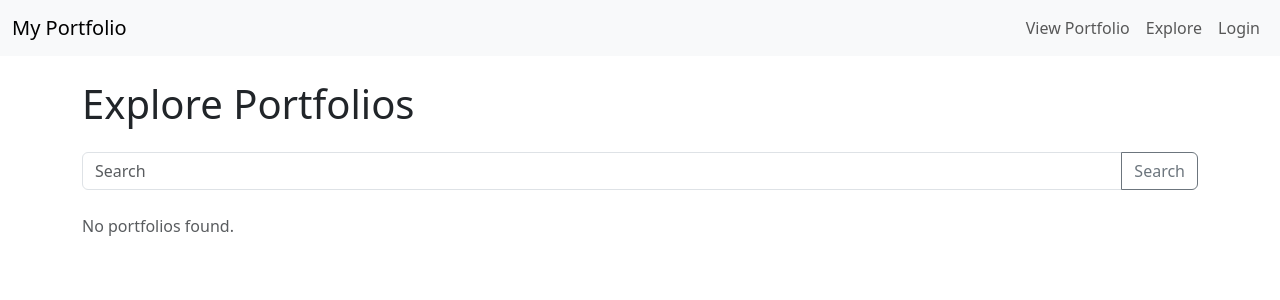
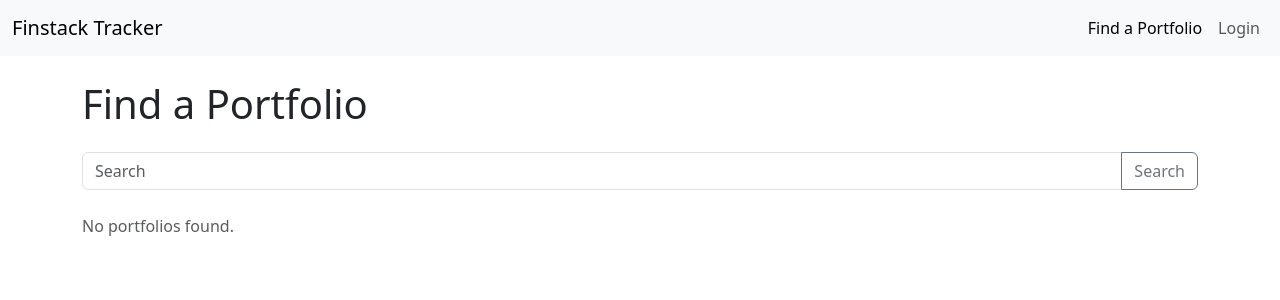
Before and after one commit to mattnewell-cam/PortfolioTracker, a Django app: page /portfolios/explore/ in a window 1280 px wide. Shown: the top 300 px of the page. Run offline with Django 5.2, Linux system fonts and the light colour scheme; data that the repository does not hold is empty.

Commit message:
Revamp navbar and remove portfolio lookup

```diff
--- a/portfolios/urls.py
+++ b/portfolios/urls.py
@@ -5,7 +5,6 @@ app_name = "portfolios"
 
 urlpatterns = [
     path("", views.PortfolioDetailView.as_view(), name="portfolio-detail"),
-    path("lookup/", views.PortfolioLookupView.as_view(), name="portfolio-lookup"),
     path("explore/", views.PortfolioExploreView.as_view(), name="portfolio-explore"),
     path("public/<int:pk>/", views.PublicPortfolioDetailView.as_view(), name="portfolio-public-detail"),
     path("create/", views.PortfolioCreateView.as_view(), name="portfolio-create"),
--- a/portfolios/views.py
+++ b/portfolios/views.py
@@ -5,7 +5,7 @@ from django.urls import reverse_lazy
 from django.contrib.auth.mixins import LoginRequiredMixin
 from django.contrib.auth.decorators import login_required
 from django.views.decorators.http import require_POST
-from django.views.generic import DetailView, CreateView, FormView, ListView
+from django.views.generic import DetailView, CreateView, ListView
 from django.db.models import Q
 from django.core.serializers.json import DjangoJSONEncoder
 from bisect import bisect_right
@@ -15,7 +15,7 @@ from decimal import Decimal
 from core.yfinance_client import get_quote
 from .models import Portfolio, Order, PortfolioSnapshot
 from .constants import BENCHMARK_CHOICES
-from .forms import PortfolioForm, OrderForm, PortfolioLookupForm
+from .forms import PortfolioForm, OrderForm
 import yfinance as yf
 import json
 
@@ -224,19 +224,6 @@ def toggle_privacy(request):
     return redirect("portfolios:portfolio-detail")
 
 
-class PortfolioLookupView(FormView):
-    form_class = PortfolioLookupForm
-    template_name = "portfolios/portfolio_lookup.html"
-
-    def form_valid(self, form):
-        url = form.cleaned_data["substack_url"]
-        portfolio = Portfolio.objects.filter(substack_url=url).first()
-        if not portfolio:
-            form.add_error("substack_url", "No portfolio found for that Substack URL.")
-            return self.form_invalid(form)
-        return redirect("portfolios:portfolio-public-detail", pk=portfolio.pk)
-
-
 class PortfolioExploreView(ListView):
     model = Portfolio
     template_name = "portfolios/portfolio_explore.html"
--- a/templates/portfolios/base.html
+++ b/templates/portfolios/base.html
@@ -20,11 +20,7 @@
   <!-- Bootstrap Navbar -->
   <nav class="navbar navbar-expand-lg navbar-light bg-light">
     <div class="container-fluid">
-      {% if user.is_authenticated %}
-        <a class="navbar-brand" href="{% url 'portfolios:portfolio-detail' %}">{{ user.portfolio.name }}</a>
-      {% else %}
-        <a class="navbar-brand" href="{% url 'portfolios:portfolio-detail' %}">My Portfolio</a>
-      {% endif %}
+      <a class="navbar-brand" href="{% url 'portfolios:portfolio-explore' %}">Finstack Tracker</a>
       <button
         class="navbar-toggler"
         type="button"
@@ -39,26 +35,24 @@
 
       <div class="collapse navbar-collapse" id="navbarSupportedContent">
         <ul class="navbar-nav ms-auto mb-2 mb-lg-0">
+          {% if user.is_authenticated %}
+            <li class="nav-item">
+              <a class="nav-link {% if request.resolver_match.url_name == 'portfolio-detail' or request.resolver_match.url_name == 'portfolio-history' %}active{% endif %}" href="{% url 'portfolios:portfolio-detail' %}">My Portfolio</a>
+            </li>
+          {% endif %}
           <li class="nav-item">
-            <a class="nav-link" href="{% url 'portfolios:portfolio-lookup' %}">View Portfolio</a>
-          </li>
-          <li class="nav-item">
-            <a class="nav-link" href="{% url 'portfolios:portfolio-explore' %}">Explore</a>
+            <a class="nav-link {% if request.resolver_match.url_name == 'portfolio-explore' or request.resolver_match.url_name == 'portfolio-public-detail' %}active{% endif %}" href="{% url 'portfolios:portfolio-explore' %}">Find a Portfolio</a>
           </li>
           {% if user.is_authenticated %}
             <li class="nav-item">
               <form method="post" action="{% url 'logout' %}" class="d-inline">
                 {% csrf_token %}
-                <button type="submit" class="btn btn-outline-secondary ms-2">
-                  Logout
-                </button>
+                <button type="submit" class="btn btn-outline-secondary ms-2">Logout</button>
               </form>
             </li>
           {% else %}
             <li class="nav-item">
-              <a class="nav-link btn btn-outline-primary" href="{% url 'login' %}">
-                Login
-              </a>
+              <a class="nav-link btn btn-outline-primary" href="{% url 'login' %}">Login</a>
             </li>
           {% endif %}
         </ul>
--- a/templates/portfolios/portfolio_explore.html
+++ b/templates/portfolios/portfolio_explore.html
@@ -1,8 +1,8 @@
 {% extends "portfolios/base.html" %}
-{% block title %}Explore Portfolios{% endblock %}
+{% block title %}Find a Portfolio{% endblock %}
 
 {% block content %}
-  <h1 class="mb-4">Explore Portfolios</h1>
+  <h1 class="mb-4">Find a Portfolio</h1>
   <form method="get" class="mb-4">
     <div class="input-group">
       <input type="text" name="q" class="form-control" placeholder="Search" value="{{ search_query }}">
```
Also changed, not shown: portfolios/forms.py (+0 -10 lines), portfolios/tests.py (+0 -18 lines), templates/portfolios/portfolio_lookup.html (deleted, +0 -16 lines).
